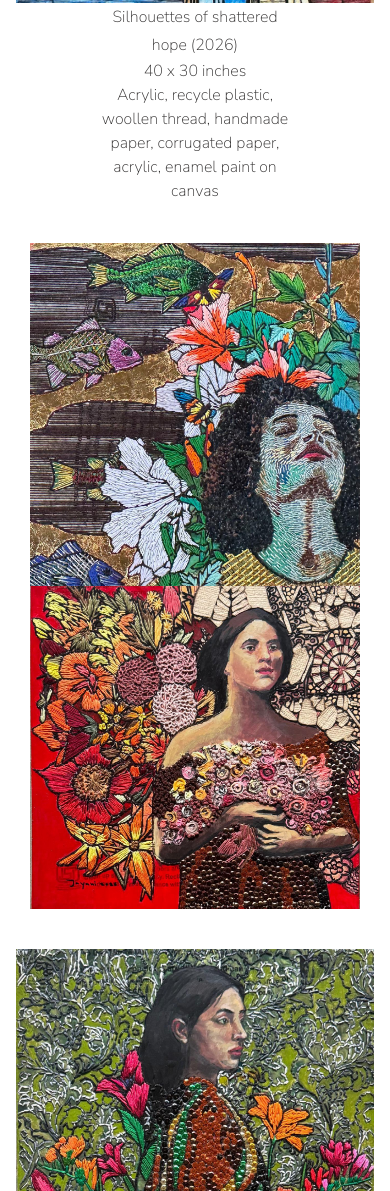
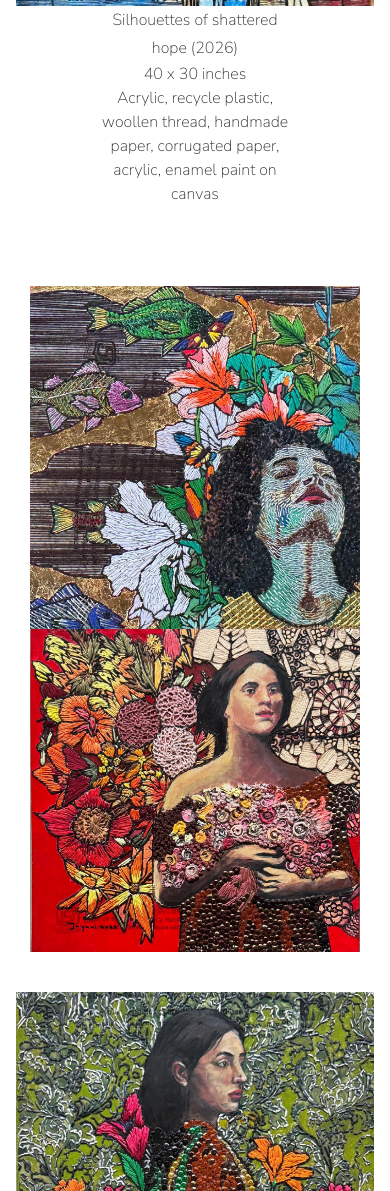
Before and after one commit to Bimali-Tissera/chathurika-portfolio, a plain HTML site: page index.html in a window 390 px wide. Shown: the part 1854-3045 px from the top of the page. Drawn offline with nearby package versions, Linux system fonts and the light colour scheme; files whose address does not match are found by name.

Commit message:
Normalize spacing between artworks on mobile view
Co-Authored-By: Claude Opus 4.6 <noreply@anthropic.com>

```diff
--- a/assets/style.css
+++ b/assets/style.css
@@ -324,8 +324,10 @@ a { color: inherit; text-decoration: none; }
   .tree-child .image-module,
   .tree-child .image-module.w-90,
   .tree-child .image-module.w-70 { width: 100%; }
-  .pt-70, .pt-60, .pt-80 { padding-top: 40px; }
+  .pt-20, .pt-37, .pt-40, .pt-60, .pt-70, .pt-80 { padding-top: 40px; }
   .pt-100 { padding-top: 50px; }
+  .caption + .image-module,
+  .caption + .tree-row { margin-top: 40px; }
   .contact-photo { max-width: 80%; }
 }
 
```
